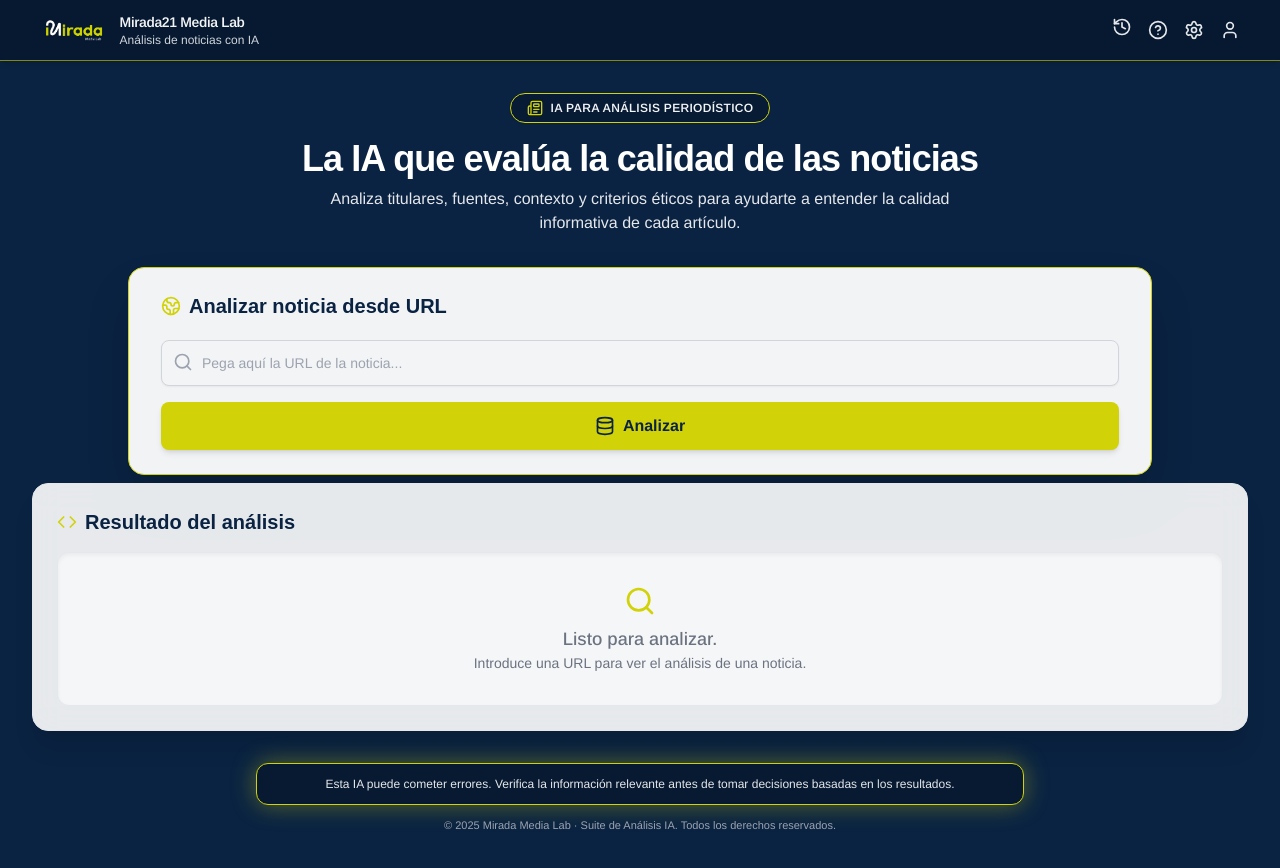
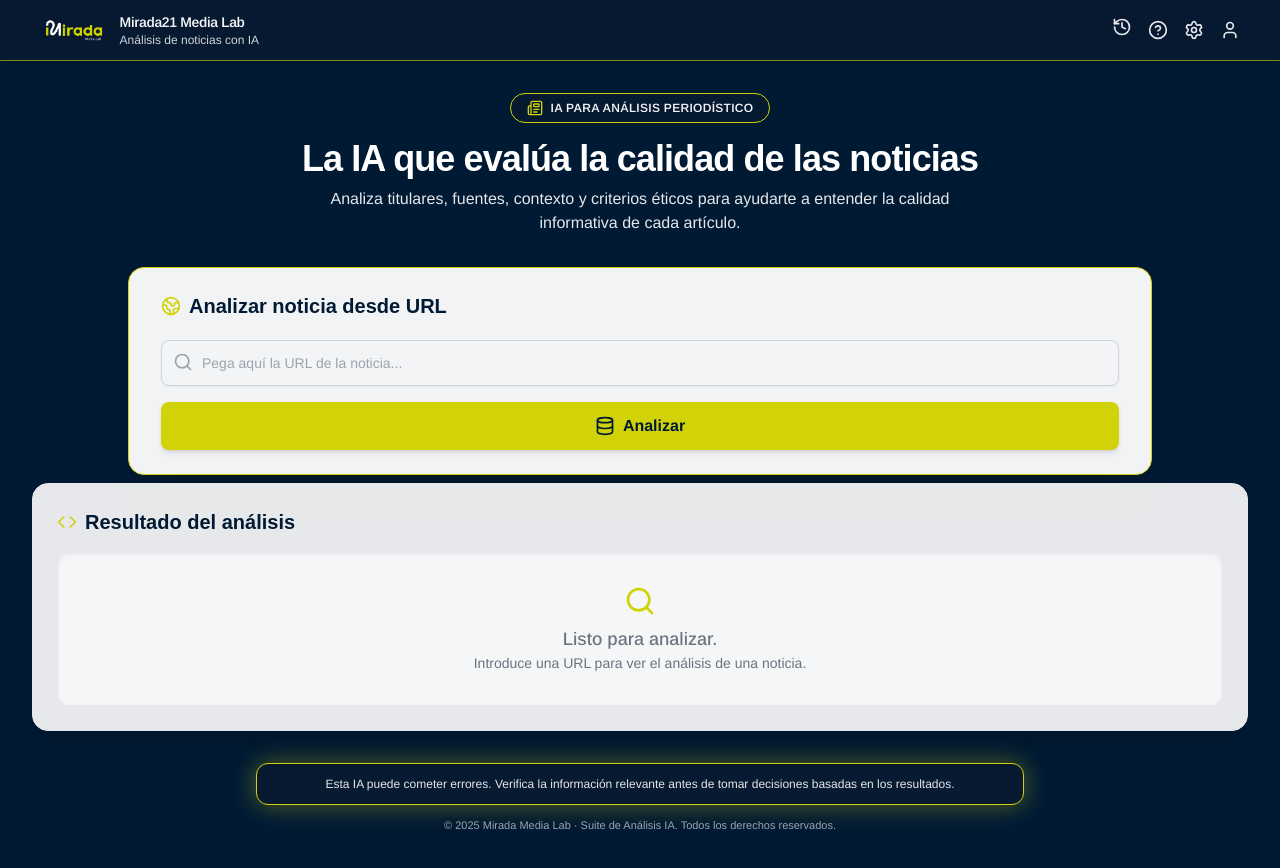
Before and after one commit to AdeSantosSierra/hemingwai, a React (Vite) app in the folder frontend/: page / in a window 1280 px wide. Shown: the top 868 px of the page. Built offline with nearby package versions, Linux system fonts and the light colour scheme; a web font is replaced by a local one.

Commit message:
estado sólido de la extensión, solo cambio colores corporativos

```diff
--- a/frontend/src/App.jsx
+++ b/frontend/src/App.jsx
@@ -169,7 +169,7 @@ function App() {
   };
 
   return (
-    <div className="min-h-screen flex flex-col bg-[#0A2342] text-gray-100 font-sans">
+    <div className="min-h-screen flex flex-col bg-[#001a33] text-gray-100 font-sans">
       <Toaster position="top-center" richColors />
 
       {/* Barra superior */}
@@ -242,7 +242,7 @@ function App() {
           {/* Tarjeta de búsqueda */}
           <section className="mb-2">
             <div className="bg-white/95 backdrop-blur-lg shadow-2xl rounded-2xl border border-lima px-6 sm:px-8 py-6 max-w-5xl mx-auto transition-all duration-300 hover:shadow-lima-500/20">
-              <h2 className="text-lg sm:text-xl font-semibold mb-5 text-[#0A2342] flex items-center gap-2">
+              <h2 className="text-lg sm:text-xl font-semibold mb-5 text-[#001a33] flex items-center gap-2">
                 <Globe2 className="w-5 h-5 text-lima" />
                 Analizar noticia desde URL
               </h2>
@@ -267,8 +267,8 @@ function App() {
                   onClick={() => handleBuscarNoticia()}
                   disabled={estadoBusqueda === 'loading'}
                   className="w-full flex items-center justify-center px-4 py-3
-                             bg-lima text-[#0A2342] font-bold rounded-lg
-                             hover:bg-[#0A2342] hover:text-lima hover:scale-[1.01] active:scale-[0.99]
+                             bg-lima text-[#001a33] font-bold rounded-lg
+                             hover:bg-[#001a33] hover:text-lima hover:scale-[1.01] active:scale-[0.99]
                              transition-all duration-200
                              shadow-md disabled:bg-gray-400 disabled:text-gray-100 disabled:cursor-not-allowed"
                 >
@@ -285,7 +285,7 @@ function App() {
           {/* Resultados */}
           <section className="mb-8">
             <div className="bg-white/90 backdrop-blur-lg rounded-2xl shadow-xl border border-gray-200 p-6 transition-all duration-500">
-              <h3 className="text-lg sm:text-xl font-semibold mb-4 text-[#0A2342] flex items-center gap-2">
+              <h3 className="text-lg sm:text-xl font-semibold mb-4 text-[#001a33] flex items-center gap-2">
                 <Code className="w-5 h-5 text-lima" />
                 Resultado del análisis
               </h3>
--- a/frontend/src/components/ResultadoBusqueda.jsx
+++ b/frontend/src/components/ResultadoBusqueda.jsx
@@ -109,7 +109,7 @@ const formatearDiccionario = (objOrString) => {
       typeof value === 'object' ? JSON.stringify(value, null, 2) : String(value);
     html += `
       <div class="mb-4 p-3 bg-gray-50 rounded-lg">
-        <div class="font-semibold text-[#0A2342] mb-2">${escapeHtml(key)}</div>
+        <div class="font-semibold text-[#001a33] mb-2">${escapeHtml(key)}</div>
         <pre class="whitespace-pre-wrap font-mono text-sm">${escapeHtml(valStr)}</pre>
       </div>
     `;
@@ -300,7 +300,7 @@ const ResultadoBusqueda = ({ estado, resultado }) => {
                 <div className="col-span-1 sm:col-span-2 mt-2">
                   <button
                     onClick={() => setMostrarResumen(!mostrarResumen)}
-                    className="bg-[#0A2342] text-lima px-4 py-2 rounded-md shadow-md hover:bg-[#0f2e52] transition-colors font-medium text-sm"
+                    className="bg-[#001a33] text-lima px-4 py-2 rounded-md shadow-md hover:bg-[#0f2e52] transition-colors font-medium text-sm"
                   >
                     Resumen del análisis
                   </button>
@@ -555,7 +555,7 @@ const ResultadoBusqueda = ({ estado, resultado }) => {
                     onClick={() => handlePreguntaChatbot(nombresSecciones[key])}
                     className="p-4 border-2 border-gray-200 rounded-lg hover:border-lima transition-all duration-200 text-left bg-white flex items-center justify-between group"
                   >
-                    <span className="text-sm font-semibold text-gray-800 group-hover:text-[#0A2342]">
+                    <span className="text-sm font-semibold text-gray-800 group-hover:text-[#001a33]">
                       {nombresSecciones[key]}
                     </span>
                     <MessageSquare className="w-4 h-4 text-gray-400 group-hover:text-lima" />
@@ -654,7 +654,7 @@ const ResultadoBusqueda = ({ estado, resultado }) => {
               e.stopPropagation();
             }}
           >
-            <div className="p-6 border-b border-gray-200 flex items-center justify-between bg-[#0A2342]/5">
+            <div className="p-6 border-b border-gray-200 flex items-center justify-between bg-[#001a33]/5">
               <h3 className="text-2xl font-bold text-gray-900">
                 {seccionSeleccionada.titulo}
               </h3>
--- a/frontend/src/index.css
+++ b/frontend/src/index.css
@@ -25,7 +25,7 @@
  body {
    margin: 0;
    min-height: 100vh;
-   background-color: #0A2342;
+   background-color: #001a33;
  }
 
  @layer utilities {
```
Also changed, not shown: 1 other file (tests, documents, lock files or other folders).
